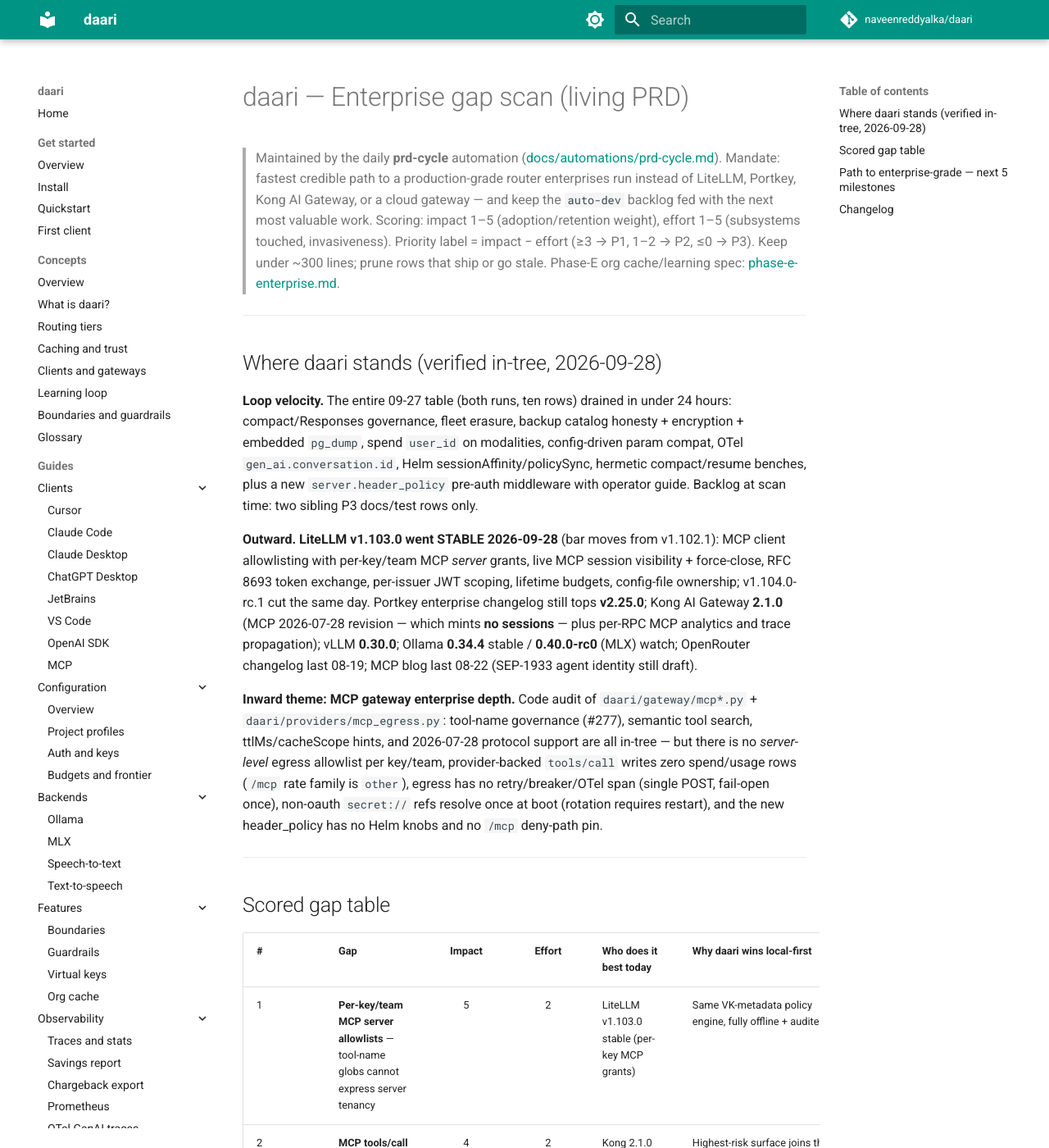
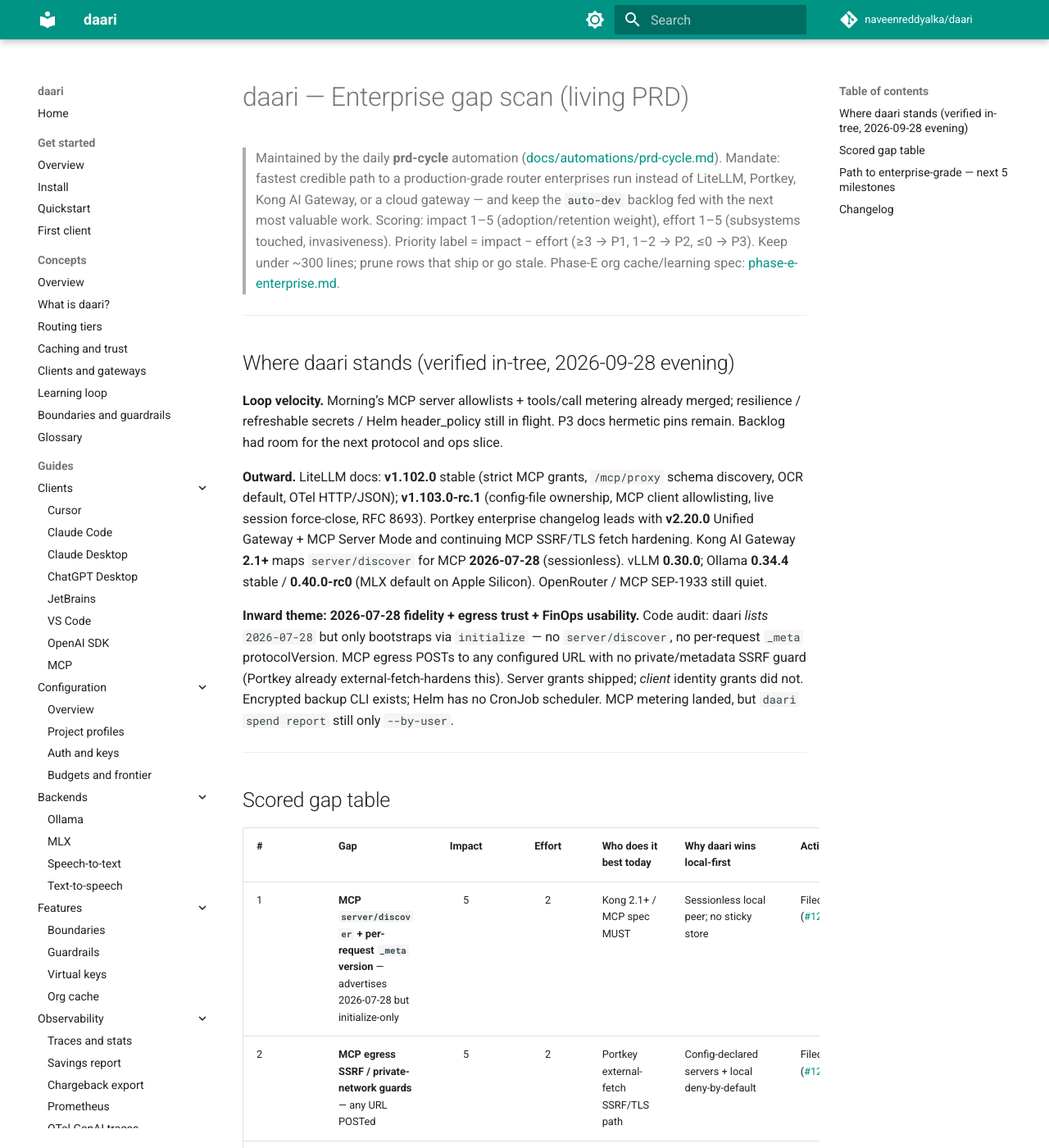
Before and after one commit to naveenreddyalka/daari, an MkDocs documentation site: the page built from docs/prd/ENTERPRISE.md, in a window 1280 px wide and 1400 px high. Shown: the whole window at 82% size. Built offline with MkDocs 1.6.1 and Material for MkDocs 9.7.7, drawn with Linux system fonts in a browser that asks for light colours; comment, search, counter and statistics services are not loaded; some of the changed text lies outside the part shown.

Commit message:
docs(prd): 2026-09-28 evening — 2026-07-28 fidelity, egress trust, FinOps (#1218)
Refresh ENTERPRISE.md after morning MCP allowlist/metering merged: rescore
gaps for server/discover, MCP egress SSRF, client allowlists, scheduled
backups, and spend --by-tool; prune shipped rows.

Co-authored-by: daari-autodev <autodev@users.noreply.github.com>
Co-authored-by: Cursor <cursoragent@cursor.com>

```diff
--- a/docs/prd/ENTERPRISE.md
+++ b/docs/prd/ENTERPRISE.md
@@ -11,35 +11,29 @@
 
 ---
 
-## Where daari stands (verified in-tree, 2026-09-28)
+## Where daari stands (verified in-tree, 2026-09-28 evening)
 
-**Loop velocity.** The entire 09-27 table (both runs, ten rows) drained in under
-24 hours: compact/Responses governance, fleet erasure, backup catalog honesty +
-encryption + embedded `pg_dump`, spend `user_id` on modalities, config-driven
-param compat, OTel `gen_ai.conversation.id`, Helm sessionAffinity/policySync,
-hermetic compact/resume benches, plus a new `server.header_policy` pre-auth
-middleware with operator guide. Backlog at scan time: two sibling P3 docs/test
-rows only.
+**Loop velocity.** Morning’s MCP server allowlists + tools/call metering already
+merged; resilience / refreshable secrets / Helm header_policy still in flight.
+P3 docs hermetic pins remain. Backlog had room for the next protocol and
+ops slice.
 
-**Outward.** **LiteLLM v1.103.0 went STABLE 2026-09-28** (bar moves from
-v1.102.1): MCP client allowlisting with per-key/team MCP *server* grants, live
-MCP session visibility + force-close, RFC 8693 token exchange, per-issuer JWT
-scoping, lifetime budgets, config-file ownership; v1.104.0-rc.1 cut the same
-day. Portkey enterprise changelog still tops **v2.25.0**; Kong AI Gateway
-**2.1.0** (MCP 2026-07-28 revision — which mints **no sessions** — plus per-RPC
-MCP analytics and trace propagation); vLLM **0.30.0**; Ollama **0.34.4** stable
-/ **0.40.0-rc0** (MLX) watch; OpenRouter changelog last 08-19; MCP blog last
-08-22 (SEP-1933 agent identity still draft).
+**Outward.** LiteLLM docs: **v1.102.0** stable (strict MCP grants, `/mcp/proxy`
+schema discovery, OCR default, OTel HTTP/JSON); **v1.103.0-rc.1** (config-file
+ownership, MCP client allowlisting, live session force-close, RFC 8693). Portkey
+enterprise changelog leads with **v2.20.0** Unified Gateway + MCP Server Mode
+and continuing MCP SSRF/TLS fetch hardening. Kong AI Gateway **2.1+** maps
+`server/discover` for MCP **2026-07-28** (sessionless). vLLM **0.30.0**; Ollama
+**0.34.4** stable / **0.40.0-rc0** (MLX default on Apple Silicon). OpenRouter /
+MCP SEP-1933 still quiet.
 
-**Inward theme: MCP gateway enterprise depth.** Code audit of
-`daari/gateway/mcp*.py` + `daari/providers/mcp_egress.py`: tool-name governance
-(#277), semantic tool search, ttlMs/cacheScope hints, and 2026-07-28 protocol
-support are all in-tree — but there is no *server-level* egress allowlist per
-key/team, provider-backed `tools/call` writes zero spend/usage rows (`/mcp`
-rate family is `other`), egress has no retry/breaker/OTel span (single POST,
-fail-open once), non-oauth `secret://` refs resolve once at boot (rotation
-requires restart), and the new header_policy has no Helm knobs and no `/mcp`
-deny-path pin.
+**Inward theme: 2026-07-28 fidelity + egress trust + FinOps usability.** Code
+audit: daari *lists* `2026-07-28` but only bootstraps via `initialize` — no
+`server/discover`, no per-request `_meta` protocolVersion. MCP egress POSTs to
+any configured URL with no private/metadata SSRF guard (Portkey already
+external-fetch-hardens this). Server grants shipped; *client* identity grants
+did not. Encrypted backup CLI exists; Helm has no CronJob scheduler. MCP
+metering landed, but `daari spend report` still only `--by-user`.
 
 ---
 
@@ -47,41 +41,39 @@ deny-path pin.
 
 | # | Gap | Impact | Effort | Who does it best today | Why daari wins local-first | Action |
 |---|-----|:--:|:--:|------------------------|----------------------------|--------|
-| 1 | **Per-key/team MCP server allowlists** — tool-name globs cannot express server tenancy | 5 | 2 | LiteLLM v1.103.0 stable (per-key MCP grants) | Same VK-metadata policy engine, fully offline + audited | Filed — P1 ([#1201](https://github.com/naveenreddyalka/daari/issues/1201)) |
-| 2 | **MCP tools/call spend/usage metering + `mcp` rate family** — provider tools invisible to chargeback; `/mcp` rate family is `other` | 4 | 2 | Kong 2.1.0 per-RPC MCP analytics | Highest-risk surface joins the existing local ledgers/export/erasure | Filed — P2 ([#1202](https://github.com/naveenreddyalka/daari/issues/1202)) |
-| 3 | **MCP egress resilience** — no OTel client span, retry, or per-server breaker | 4 | 2 | Kong (trace + analytics), Portkey (OAuth robustness) | Reuse in-tree RetryPolicy/CircuitBreaker/OTel; one resilience model for LLM + tool upstreams | Filed — P2 ([#1203](https://github.com/naveenreddyalka/daari/issues/1203)) |
-| 4 | **Refreshable `secret://` resolution** — non-oauth refs boot-cached; rotation forces rolling restart | 4 | 2 | Cloud control planes push creds live | `secret://exec` composes with any vault CLI, no cloud secret manager | Filed — P2 ([#1204](https://github.com/naveenreddyalka/daari/issues/1204)) |
-| 5 | **Helm header_policy knobs + `/mcp` deny pin** — new middleware env-only; chat-only test pin | 3 | 1 | Portkey startHooks (cloud config plane) | Pre-auth header screening from a values file | Filed — P2 ([#1205](https://github.com/naveenreddyalka/daari/issues/1205)) |
-| 6 | MCP ingress session/activity visibility + force-close | 4 | 3 | LiteLLM v1.103.0 stable | 2026-07-28 revision mints **no sessions** — frame as connection/activity observability, not spec sessions | Watch — file on fleet demand from pre-2026-07-28 clients |
-| 7 | MCP inbound OAuth / RFC 9728 protected-resource metadata | 5 | 4 | LiteLLM (RFC 8693, per-issuer JWT) | Local IdP integration via existing SSO/JWKS plumbing | Watch — SEP-1933 still draft; file when it merges or a fleet asks |
-| 8 | Full-config hot reload / SIGHUP (PATCH covers safe subset only) | 4 | 3 | Kong/Portkey live policy reload | `daari migrate` + policy_sync exist; secret refresh (row 4) covers sharpest slice | Watch — operator demand |
-| 9 | Scheduled backups (Helm CronJob / timer unit) — encrypt+restore shipped, scheduling manual | 3 | 2 | pgBackRest et al. | One-command encrypted DR already in-tree | Watch — file on DR-audit ask |
-| 10 | Anthropic beta fidelity (`output_config.effort`, `tool_addition`); native `/v1/ocr`; org-above-teams; decisions API; A2A; admin UI | 2–4 | 3–5 | Anthropic / LiteLLM / Portkey | Demand-triggered | Watch |
+| 1 | **MCP `server/discover` + per-request `_meta` version** — advertises 2026-07-28 but initialize-only | 5 | 2 | Kong 2.1+ / MCP spec MUST | Sessionless local peer; no sticky store | Filed — P1 ([#1213](https://github.com/naveenreddyalka/daari/issues/1213)) |
+| 2 | **MCP egress SSRF / private-network guards** — any URL POSTed | 5 | 2 | Portkey external-fetch SSRF/TLS path | Config-declared servers + local deny-by-default | Filed — P1 ([#1214](https://github.com/naveenreddyalka/daari/issues/1214)) |
+| 3 | **Per-key/team MCP client allowlists** — server/tool grants without client identity gate | 4 | 2 | LiteLLM 1.103-rc (client allowlisting) | Same VK-metadata policy, offline audit | Filed — P2 ([#1215](https://github.com/naveenreddyalka/daari/issues/1215)) |
+| 4 | **Scheduled encrypted backups** — encrypt+restore shipped; scheduling manual | 3 | 2 | pgBackRest / cloud DR schedulers | Reuse `daari backup --encrypt` from CronJob/timer | Filed — P2 ([#1216](https://github.com/naveenreddyalka/daari/issues/1216)) |
+| 5 | **`daari spend report --by-tool`** — MCP metering landed; CLI rollup missing | 3 | 1 | Kong per-RPC MCP analytics | Local ledger → chargeback, no SaaS | Filed — P2 ([#1217](https://github.com/naveenreddyalka/daari/issues/1217)) |
+| 6 | MCP egress resilience (OTel span, retry, per-server breaker) | 4 | 2 | Kong / Portkey | In flight from morning cycle | Open — morning backlog |
+| 7 | Refreshable `secret://` resolution | 4 | 2 | Cloud control planes | In flight | Open — morning backlog |
+| 8 | Helm header_policy knobs + `/mcp` deny pin | 3 | 1 | Portkey startHooks | In flight | Open — morning backlog |
+| 9 | MCP ingress activity visibility + force-close | 4 | 3 | LiteLLM 1.103-rc | Frame as connection/activity ops, not spec sessions | Watch |
+| 10 | MCP inbound OAuth / RFC 9728; full-config SIGHUP; native `/v1/ocr`; Anthropic `output_config.effort`; A2A; admin UI | 2–5 | 3–5 | LiteLLM / Portkey / Anthropic | Demand-triggered | Watch |
 
-Verified fine this audit — do not re-file: MCP tool allow/deny per key/team +
-audit (`mcp_policy.py`), semantic tool search wired into egress, tools/list
-ttlMs/cacheScope hints, protocol 2026-07-28 negotiation, W3C trace injection on
-egress, `daari migrate` + doctor pending-migrate check, PATCH safe-config
-subset, oauth `secret://` re-mint at use, openssl encrypt↔decrypt restore
-round-trip + `--restore-pg`, compact responses resumable via stored-body SSE
-synthesis, `daari spend report --by-user`, header_policy covers `/mcp`
-(open-path set is health/ready/metrics only), no WebSocket surface to govern.
+Shipped since morning audit — do not re-file: per-key/team MCP **server**
+allowlists; MCP tools/call spend/usage metering + `mcp` rate family. Still
+verified fine: tool allow/deny + audit, semantic tool search, tools/list
+ttlMs/cacheScope, tools/list pagination, MCP guardrails, W3C egress trace
+injection, oauth `secret://` re-mint, encrypt↔decrypt restore + `--restore-pg`,
+header_policy on `/mcp`, config ownership metadata for PATCH safe subset,
+lifetime + weekly/rpw budgets.
 
 ---
 
 ## Path to enterprise-grade — next 5 milestones
 
-1. **MCP governance parity** — server-level grants per key/team (row 1) and
-   full chargeback on tool calls (row 2): the agent-tool surface governs,
-   meters, and audits exactly like chat.
-2. **MCP data-plane resilience** — spans, retries, breakers on egress (row 3)
-   so external tool servers get the same SLO story as LLM upstreams.
-3. **Zero-restart operations** — refreshable secrets (row 4), then full config
-   reload (row 8) as demand confirms.
-4. **Install-review completeness** — every shipped control reachable from Helm
-   values (row 5 closes the header_policy gap opened this week).
-5. **Then identity depth on demand** — MCP inbound OAuth (row 7) and
-   session/activity visibility (row 6) when SEP-1933 lands or fleets ask.
+1. **2026-07-28 protocol honesty** — `server/discover` + per-request `_meta`
+   (row 1) so modern MCP clients treat daari as a correct peer.
+2. **Egress trust boundary** — SSRF/private-network guards (row 2), then finish
+   resilience spans/retry/breaker (row 6).
+3. **Client identity governance** — MCP client allowlists (row 3) on top of
+   server/tool grants.
+4. **Operator DR + FinOps completeness** — scheduled backups (row 4) and
+   `--by-tool` spend (row 5).
+5. **Then identity depth on demand** — inbound OAuth / activity visibility
+   (rows 9–10) when SEP-1933 lands or fleets ask.
 
 Compliance non-goals (WIF, A2A, SOC 2 program, admin UI, Realtime/WS) stay
 deferred until buyer demand.
@@ -90,13 +82,17 @@ deferred until buyer demand.
 
 ## Changelog
 
-- **2026-09-28 (MCP gateway enterprise depth)** — LiteLLM v1.103.0 stable
-  (MCP allowlisting, live sessions, RFC 8693) moved the bar; everything else
-  outward flat. Whole 09-27 table drained overnight. Filed MCP server
-  allowlists (P1), MCP metering + rate family, MCP egress resilience,
-  refreshable secrets, Helm header_policy knobs (P2s). Sessions + inbound
-  OAuth held as watch rows (2026-07-28 revision is sessionless; SEP-1933
-  draft).
+- **2026-09-28 evening (2026-07-28 fidelity + egress trust + FinOps)** —
+  Morning server-allowlist + metering merged. Outward: LiteLLM 1.102.0 stable /
+  1.103.0-rc.1; Portkey v2.20.0 Unified+MCP; Kong discover mapping; Ollama
+  0.40.0-rc0 MLX watch. Filed discover+`_meta` (P1), MCP egress SSRF (P1),
+  MCP client allowlists, scheduled backups, spend `--by-tool` (P2s). Sessions /
+  inbound OAuth / OCR / Anthropic beta held as watch.
+
+- **2026-09-28 (MCP gateway enterprise depth)** — LiteLLM MCP bar moved;
+  filed MCP server allowlists (P1), metering + rate family, egress resilience,
+  refreshable secrets, Helm header_policy (P2s). Server allowlists + metering
+  merged same day.
 
 - **2026-09-27 (two runs: fleet-backend completeness + governance consistency;
   session OTel + DR depth + Helm parity)** — Filed ten across compact
@@ -105,7 +101,7 @@ deferred until buyer demand.
   All merged by 09-28.
 
 - **2026-09-26 (two runs: agent-surface fidelity; Responses honesty +
-  retention + fleet visibility)** — Filed ten across astra compat, erasure,
+  retention + operator visibility)** — Filed ten across astra compat, erasure,
   backup, chargeback, reasoning replay, hosted-tool 400s, prune_all,
   prompt-cache fields, drift hash, streaming resume. All merged by 09-27.
 
```
